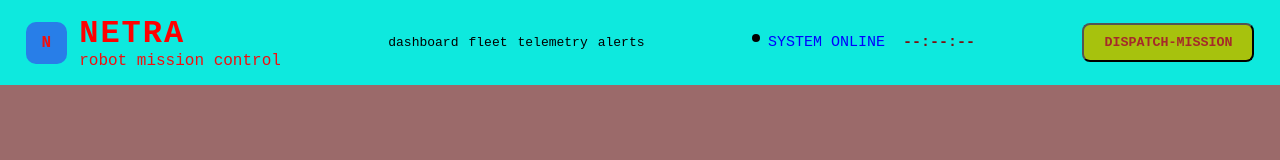
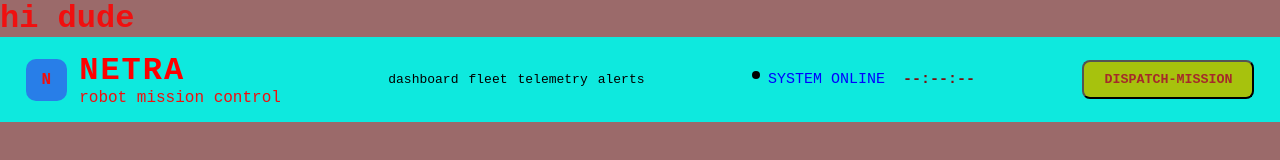
Before and after one commit to dkcgudapati-dev2009/netra-, a plain HTML site: page index.html in a window 1280 px wide. Drawn offline with Linux system fonts and the light colour scheme.

Commit message:
version2

```diff
--- a/index.html
+++ b/index.html
@@ -10,6 +10,7 @@
 <link rel="stylesheet" href="style.css">
 </head>
 <body>
+    <h1>hi dude </h1>
     <header class="topbar">
         <!-- project branding -->
         <div class="brand">
```
